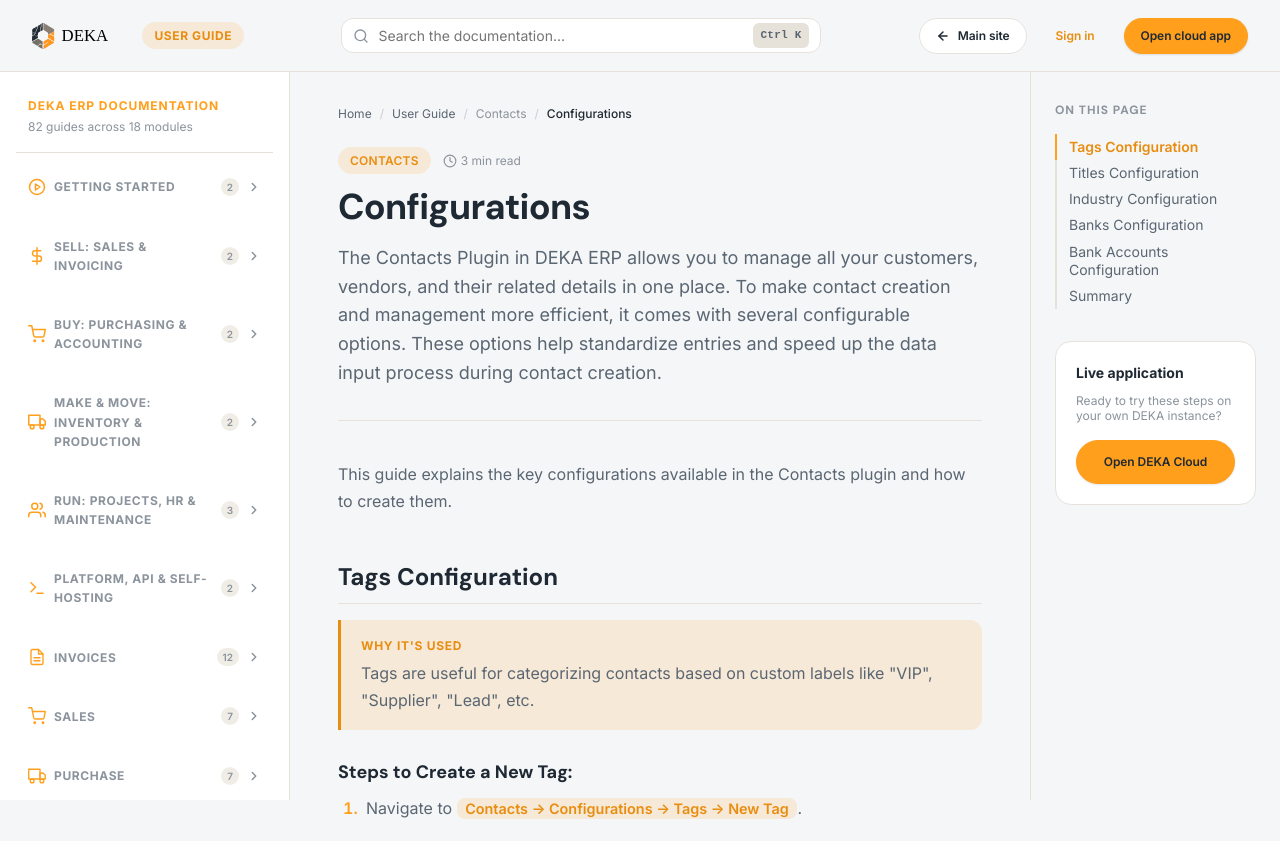
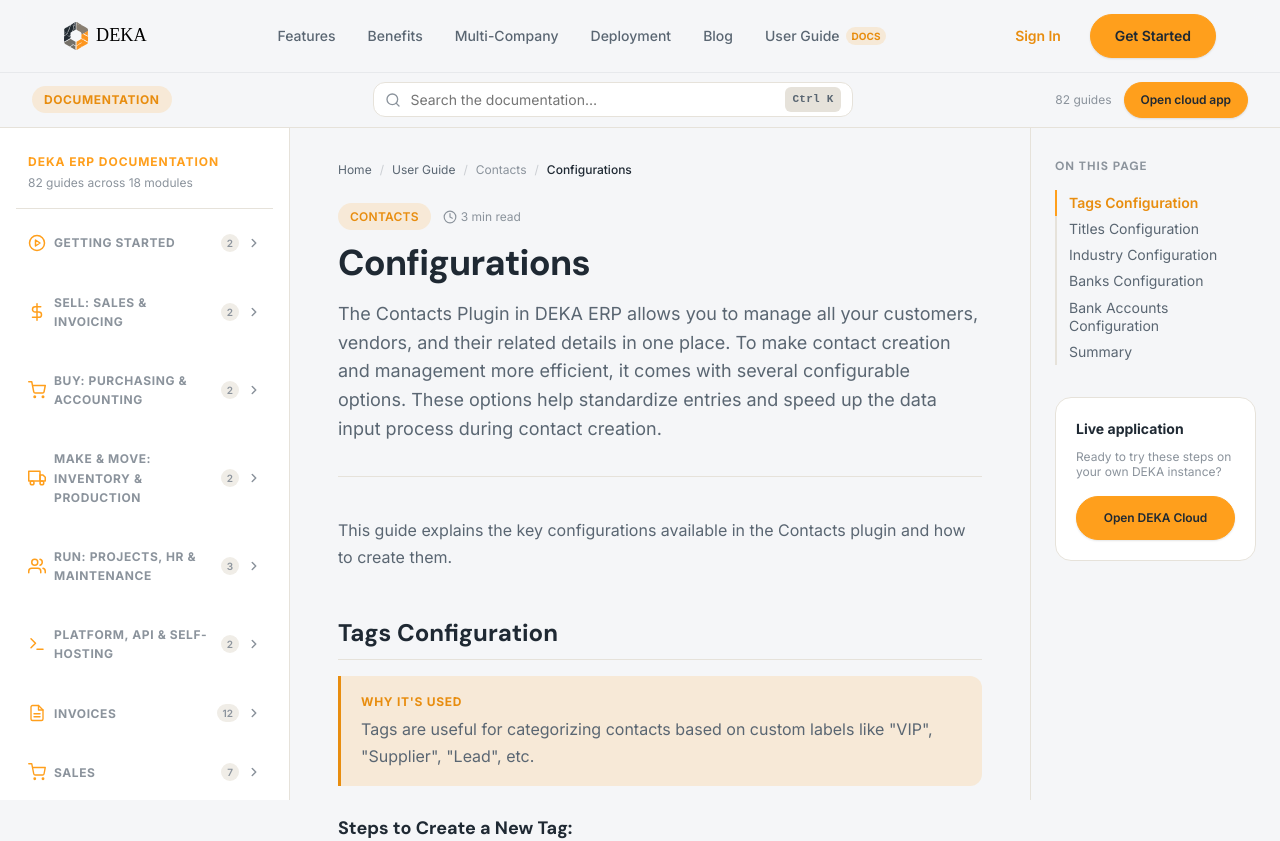
Before and after one commit to gomathie/deka-landing, a Vue app: page /guide/contact-configurations in a window 1280 px wide. Shown: the top 841 px of the page. Built offline with nearby package versions, Linux system fonts and the light colour scheme.

Commit message:
feat: update AppHeader and UserGuideView for improved navigation and styling

```diff
--- a/src/components/AppHeader.vue
+++ b/src/components/AppHeader.vue
@@ -1,5 +1,5 @@
 <template>
-  <header class="header" :class="{ 'header--scrolled': isScrolled }" id="site-header">
+  <header class="header" :class="{ 'header--scrolled': isScrolled || solid }" id="site-header">
     <div class="container header__inner">
       <router-link to="/" class="header__logo" aria-label="DEKA ERP Home">
         <img src="/logos/logo-full-light.svg" alt="DEKA ERP" class="header__logo-img header__logo-img--light" width="126" height="35" />
@@ -60,6 +60,16 @@
 <script setup>
 import { ref, computed, onMounted, onUnmounted } from 'vue'
 import { useRoute } from 'vue-router'
+
+/**
+ * `solid` keeps the header's background painted at scroll position 0.
+ * On the landing page the header floats transparently over the hero, but
+ * on pages that start with content directly beneath it — the user guide —
+ * a transparent bar reads as broken.
+ */
+defineProps({
+  solid: { type: Boolean, default: false },
+})
 
 const route = useRoute()
 const isScrolled = ref(false)
@@ -168,8 +178,15 @@
   color: var(--text-primary);
 }
 
-.header__link:hover::after {
+.header__link:hover::after,
+.header__link.router-link-active::after {
   width: 100%;
+}
+
+/* Route links (Blog, User Guide) mark themselves on their own section. */
+.header__link.router-link-active {
+  color: var(--text-primary);
+  font-weight: var(--weight-semibold);
 }
 
 .header__guide-pill {
--- a/src/views/UserGuideView.vue
+++ b/src/views/UserGuideView.vue
@@ -1,12 +1,29 @@
 <template>
   <div class="guide-layout">
-    <!-- Top Navigation Bar -->
-    <header class="guide-header">
+    <AppHeader solid />
+
+    <!-- Documentation toolbar, below the site navigation -->
+    <div class="guide-header">
       <div class="guide-header__left">
-        <router-link to="/" class="guide-header__logo" aria-label="DEKA ERP Home">
-          <img src="/logos/logo-full-light.svg" alt="DEKA ERP" height="28" />
-        </router-link>
-        <span class="guide-header__badge">User Guide</span>
+        <!-- A panel icon and a label, deliberately not a second hamburger:
+             the site header already owns one directly above this row. -->
+        <button
+          class="btn btn--secondary btn--sm guide-mobile-menu-btn"
+          @click="isMobileMenuOpen = !isMobileMenuOpen"
+          :aria-expanded="isMobileMenuOpen"
+          aria-controls="guide-sidebar"
+        >
+          <svg v-if="!isMobileMenuOpen" width="15" height="15" viewBox="0 0 24 24" fill="none" stroke="currentColor" stroke-width="2" stroke-linecap="round" stroke-linejoin="round">
+            <rect x="3" y="3" width="18" height="18" rx="2"></rect>
+            <line x1="9" y1="3" x2="9" y2="21"></line>
+          </svg>
+          <svg v-else width="15" height="15" viewBox="0 0 24 24" fill="none" stroke="currentColor" stroke-width="2.5" stroke-linecap="round" stroke-linejoin="round">
+            <line x1="18" y1="6" x2="6" y2="18"></line>
+            <line x1="6" y1="6" x2="18" y2="18"></line>
+          </svg>
+          {{ isMobileMenuOpen ? 'Close' : 'Contents' }}
+        </button>
+        <span class="guide-header__badge">Documentation</span>
       </div>
 
       <!-- Search Bar -->
@@ -27,35 +44,10 @@
       </div>
 
       <div class="guide-header__right">
-        <router-link to="/" class="btn btn--secondary btn--sm guide-header__btn">
-          <svg width="14" height="14" viewBox="0 0 24 24" fill="none" stroke="currentColor" stroke-width="2.5" stroke-linecap="round" stroke-linejoin="round">
-            <line x1="19" y1="12" x2="5" y2="12"></line>
-            <polyline points="12 19 5 12 12 5"></polyline>
-          </svg>
-          Main site
-        </router-link>
-        <a href="https://cloud.dekaerp.com" class="btn btn--ghost btn--sm guide-header__signin">Sign in</a>
+        <span class="guide-header__scope">{{ totalGuides }} guides</span>
         <a href="https://cloud.dekaerp.com" class="btn btn--primary btn--sm guide-header__cta">Open cloud app</a>
-
-        <!-- Mobile sidebar trigger -->
-        <button
-          class="btn btn--icon guide-mobile-menu-btn"
-          @click="isMobileMenuOpen = !isMobileMenuOpen"
-          :aria-expanded="isMobileMenuOpen"
-          aria-label="Toggle navigation menu"
-        >
-          <svg v-if="!isMobileMenuOpen" width="20" height="20" viewBox="0 0 24 24" fill="none" stroke="currentColor" stroke-width="2" stroke-linecap="round" stroke-linejoin="round">
-            <line x1="3" y1="12" x2="21" y2="12"></line>
-            <line x1="3" y1="6" x2="21" y2="6"></line>
-            <line x1="3" y1="18" x2="21" y2="18"></line>
-          </svg>
-          <svg v-else width="20" height="20" viewBox="0 0 24 24" fill="none" stroke="currentColor" stroke-width="2" stroke-linecap="round" stroke-linejoin="round">
-            <line x1="18" y1="6" x2="6" y2="18"></line>
-            <line x1="6" y1="6" x2="18" y2="18"></line>
-          </svg>
-        </button>
       </div>
-    </header>
+    </div>
 
     <!-- Main Container: Sidebar + Content + On-page ToC -->
     <div class="guide-body">
@@ -67,7 +59,7 @@
       ></div>
 
       <!-- Left Sidebar: Categories & Guides -->
-      <aside class="guide-sidebar" :class="{ 'guide-sidebar--open': isMobileMenuOpen }">
+      <aside id="guide-sidebar" class="guide-sidebar" :class="{ 'guide-sidebar--open': isMobileMenuOpen }">
         <div class="guide-sidebar__header">
           <span class="guide-sidebar__title">DEKA ERP Documentation</span>
           <span class="guide-sidebar__subtitle">{{ totalGuides }} guides across {{ guideCategories.length }} modules</span>
@@ -349,6 +341,7 @@
 <script setup>
 import { ref, computed, onMounted, onUnmounted, watch, nextTick } from 'vue'
 import { useRoute, useRouter } from 'vue-router'
+import AppHeader from '../components/AppHeader.vue'
 import { guideCategories } from '../data/guideData.js'
 
 const route = useRoute()
@@ -454,12 +447,15 @@
   return []
 })
 
+// Site header (72) + documentation toolbar (56) + breathing room.
+const SCROLL_OFFSET = 152
+
 const activeHeading = ref('')
 
 const jumpTo = (id) => {
   const el = document.getElementById(id)
   if (!el) return
-  const top = el.getBoundingClientRect().top + window.scrollY - 96
+  const top = el.getBoundingClientRect().top + window.scrollY - SCROLL_OFFSET
   window.scrollTo({ top, behavior: 'smooth' })
   history.replaceState(null, '', `#${id}`)
 }
@@ -468,7 +464,7 @@
   let current = ''
   for (const entry of pageOutline.value) {
     const el = document.getElementById(entry.id)
-    if (el && el.getBoundingClientRect().top <= 140) current = entry.id
+    if (el && el.getBoundingClientRect().top <= SCROLL_OFFSET + 40) current = entry.id
   }
   activeHeading.value = current || (pageOutline.value[0]?.id ?? '')
 }
@@ -609,18 +605,24 @@
 
 <style scoped>
 .guide-layout {
+  /* The site header is fixed, the documentation toolbar sticks below it.
+     Everything that pins itself measures from the two together. */
+  --guide-toolbar: 56px;
+  --guide-chrome: calc(var(--header-height) + var(--guide-toolbar));
+
   min-height: 100vh;
+  padding-top: var(--header-height);
   background-color: var(--color-off-white);
   display: flex;
   flex-direction: column;
 }
 
-/* ── Top Header ── */
+/* ── Documentation toolbar ── */
 .guide-header {
   position: sticky;
-  top: 0;
+  top: var(--header-height);
   z-index: 50;
-  height: var(--header-height);
+  height: var(--guide-toolbar);
   background: rgba(245, 246, 248, 0.95);
   backdrop-filter: blur(12px);
   -webkit-backdrop-filter: blur(12px);
@@ -644,11 +646,6 @@
   align-items: center;
   gap: var(--space-4);
   flex-shrink: 0;
-}
-
-.guide-header__logo img {
-  height: 26px;
-  width: auto;
 }
 
 .guide-header__badge {
@@ -721,6 +718,12 @@
   appearance: none;
 }
 
+.guide-header__scope {
+  font-size: var(--text-xs);
+  color: var(--text-tertiary);
+  white-space: nowrap;
+}
+
 .guide-header__right {
   display: flex;
   align-items: center;
@@ -739,7 +742,7 @@
   max-width: 1560px;
   width: 100%;
   margin: 0 auto;
-  min-height: calc(100vh - var(--header-height));
+  min-height: calc(100vh - var(--guide-chrome));
 }
 
 .guide-sidebar-backdrop {
@@ -749,8 +752,8 @@
 /* ── Left Sidebar ── */
 .guide-sidebar {
   position: sticky;
-  top: var(--header-height);
-  height: calc(100vh - var(--header-height));
+  top: var(--guide-chrome);
+  height: calc(100vh - var(--guide-chrome));
   overflow-y: auto;
   border-right: 1px solid var(--color-sand);
   padding: var(--space-6) var(--space-4) var(--space-12);
@@ -1442,8 +1445,8 @@
 /* ── Right Table of Contents ── */
 .guide-toc {
   position: sticky;
-  top: var(--header-height);
-  height: calc(100vh - var(--header-height));
+  top: var(--guide-chrome);
+  height: calc(100vh - var(--guide-chrome));
   overflow-y: auto;
   border-left: 1px solid var(--color-sand);
   padding: var(--space-8) var(--space-6);
@@ -1495,7 +1498,7 @@
 .guide-raw-html :deep(.doc-heading) {
   position: relative;
   color: var(--text-primary);
-  scroll-margin-top: calc(var(--header-height) + var(--space-6));
+  scroll-margin-top: calc(var(--guide-chrome) + var(--space-6));
 }
 
 .guide-raw-html :deep(.doc-heading--h2) {
@@ -1776,8 +1779,7 @@
     max-width: unset;
   }
 
-  .guide-header__signin,
-  .guide-header__btn,
+  .guide-header__scope,
   .guide-header__cta,
   .guide-header__kbd {
     display: none;
@@ -1793,10 +1795,10 @@
 
   .guide-sidebar {
     position: fixed;
-    top: var(--header-height);
+    top: var(--guide-chrome);
     left: 0;
     width: min(320px, 85vw);
-    height: calc(100dvh - var(--header-height));
+    height: calc(100dvh - var(--guide-chrome));
     z-index: 90;
     transform: translateX(-100%);
     transition: transform var(--duration-normal) var(--ease-out);
@@ -1812,7 +1814,7 @@
     display: block;
     position: fixed;
     inset: 0;
-    top: var(--header-height);
+    top: var(--guide-chrome);
     background: rgba(21, 27, 33, 0.5);
     backdrop-filter: blur(2px);
     z-index: 80;
```
